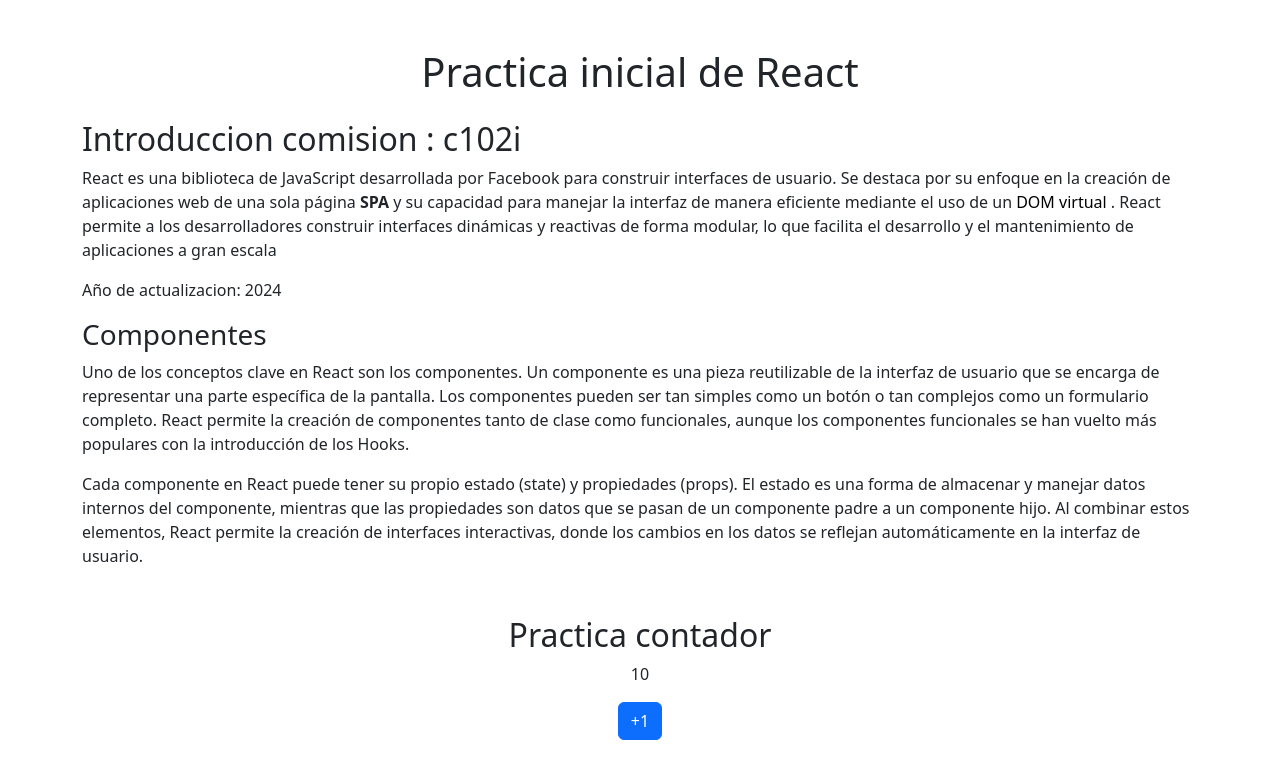
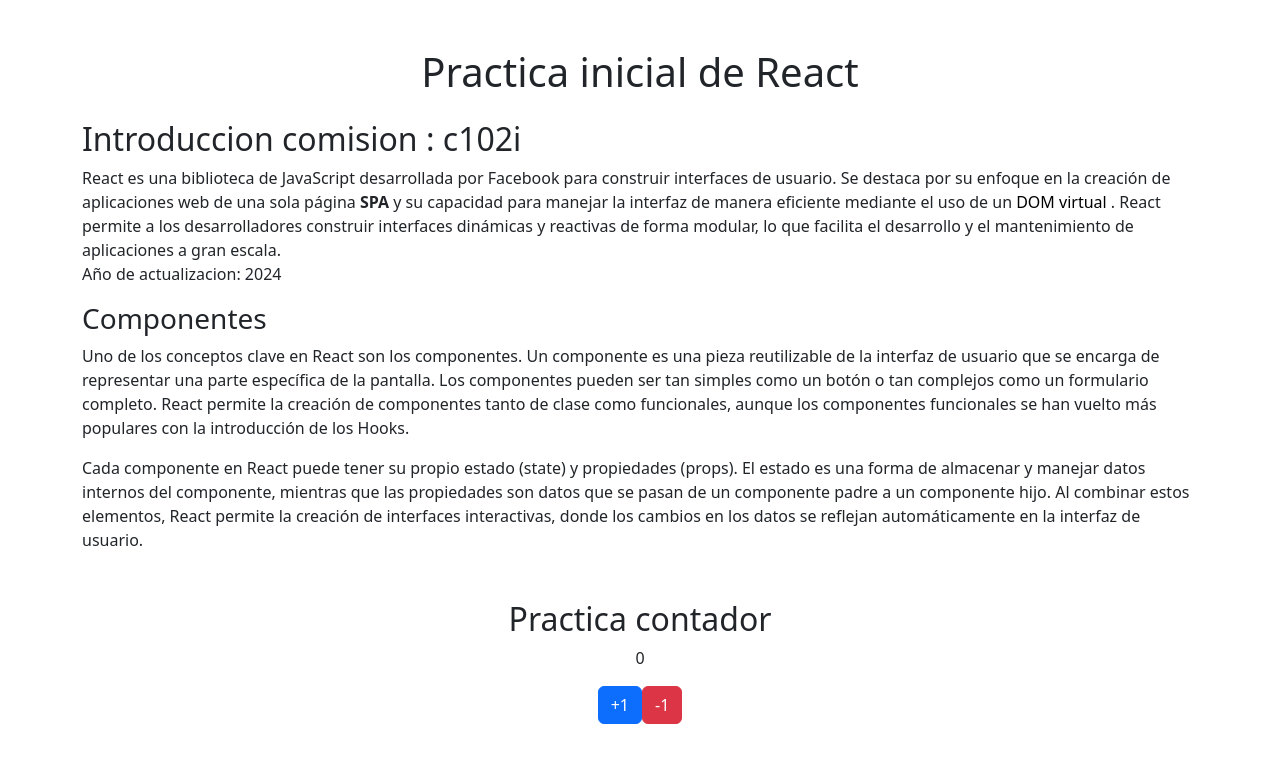
Before and after one commit to Matoma1607/inicioReact, a React (Vite) app: page / in a window 1280 px wide. Shown: the top 778 px of the page. Built offline with nearby package versions, Linux system fonts and the light colour scheme.

Commit message:
actualizamos el valor del estado numero para sumar y restar 1

```diff
--- a/src/components/Informacion.jsx
+++ b/src/components/Informacion.jsx
@@ -12,9 +12,9 @@ const Informacion = (props) => {
         de un <span className="palabraResaltada">DOM virtual</span> . React
         permite a los desarrolladores construir interfaces dinámicas y reactivas
         de forma modular, lo que facilita el desarrollo y el mantenimiento de
-        aplicaciones a gran escala
+        aplicaciones a gran escala. <br /> Año de actualizacion: {props.anioActual}
       </p>
-      <p>Año de actualizacion: {props.anioActual}</p>
+
       <Teoria></Teoria>
     </article>
   );
--- a/src/components/contador.jsx
+++ b/src/components/contador.jsx
@@ -1,12 +1,29 @@
+import { useState } from "react";
 
 const contador = () => {
-    return (
-        <section className="text-center">
-            <h2>Practica contador</h2>
-            <p>10</p>
-            <button className="btn btn-primary">+1</button>
-        </section>
-    );
+  //aqui va la mayor parte de logica
+  const [numero, setNumero] = useState(0);
+  //const [frase, setFrase] = useState("");
+  //let numero = 0;
+
+  const sumar = () => {
+    setNumero(numero + 1);
+  };
+  const restar = () => {
+    setNumero(numero - 1);
+  };
+  return (
+    <section className="text-center">
+      <h2>Practica contador</h2>
+      <p>{numero}</p>
+      <button className="btn btn-primary" onClick={sumar}>
+        +1
+      </button>
+      <button className="btn btn-danger" onClick={restar}>
+        -1
+      </button>
+    </section>
+  );
 };
 
 export default contador;
```
